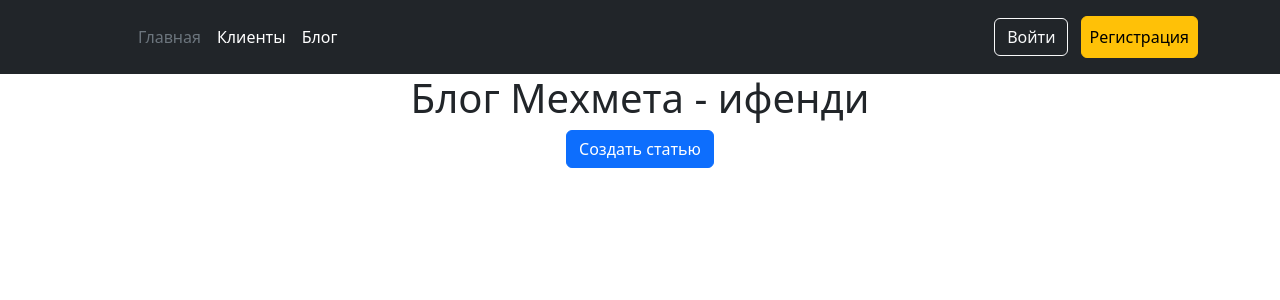
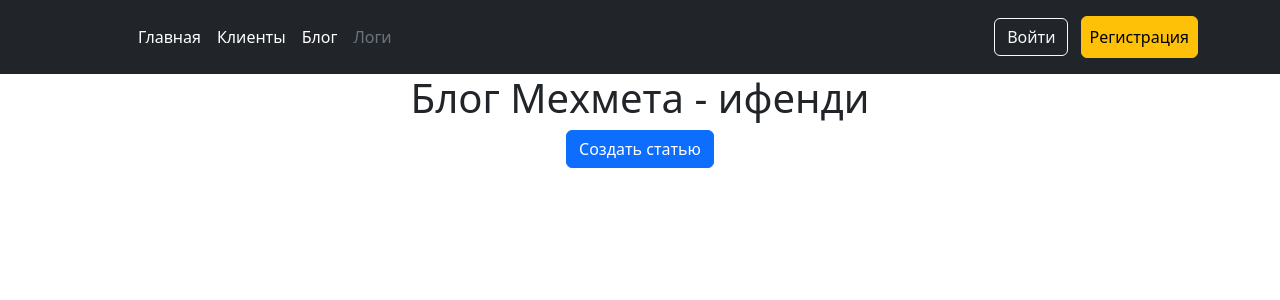
Before and after one commit to GaliulinYar/kursovaya_6, a Django app: page /blog/ in a window 1280 px wide. Shown: the top 300 px of the page. Run offline with Django 4.2, Linux system fonts and the light colour scheme; data that the repository does not hold is empty; some libraries are stand-ins or nearby versions.

Commit message:
Добавление пункта меню

```diff
--- a/main/templates/main/base.html
+++ b/main/templates/main/base.html
@@ -105,9 +105,10 @@
         </a>
 
         <ul class="nav col-12 col-lg-auto me-lg-auto mb-2 justify-content-center mb-md-0">
-          <li><a href="/" class="nav-link px-2 text-secondary">Главная</a></li>
+          <li><a href="/" class="nav-link px-2 text-white">Главная</a></li>
           <li><a href="/client/" class="nav-link px-2 text-white">Клиенты</a></li>
           <li><a href="/blog/" class="nav-link px-2 text-white">Блог</a></li>
+          <li><a href="/mailinglogs/" class="nav-link px-2 text-secondary">Логи</a></li>
         </ul>
 
         <div class="text-end">
```
